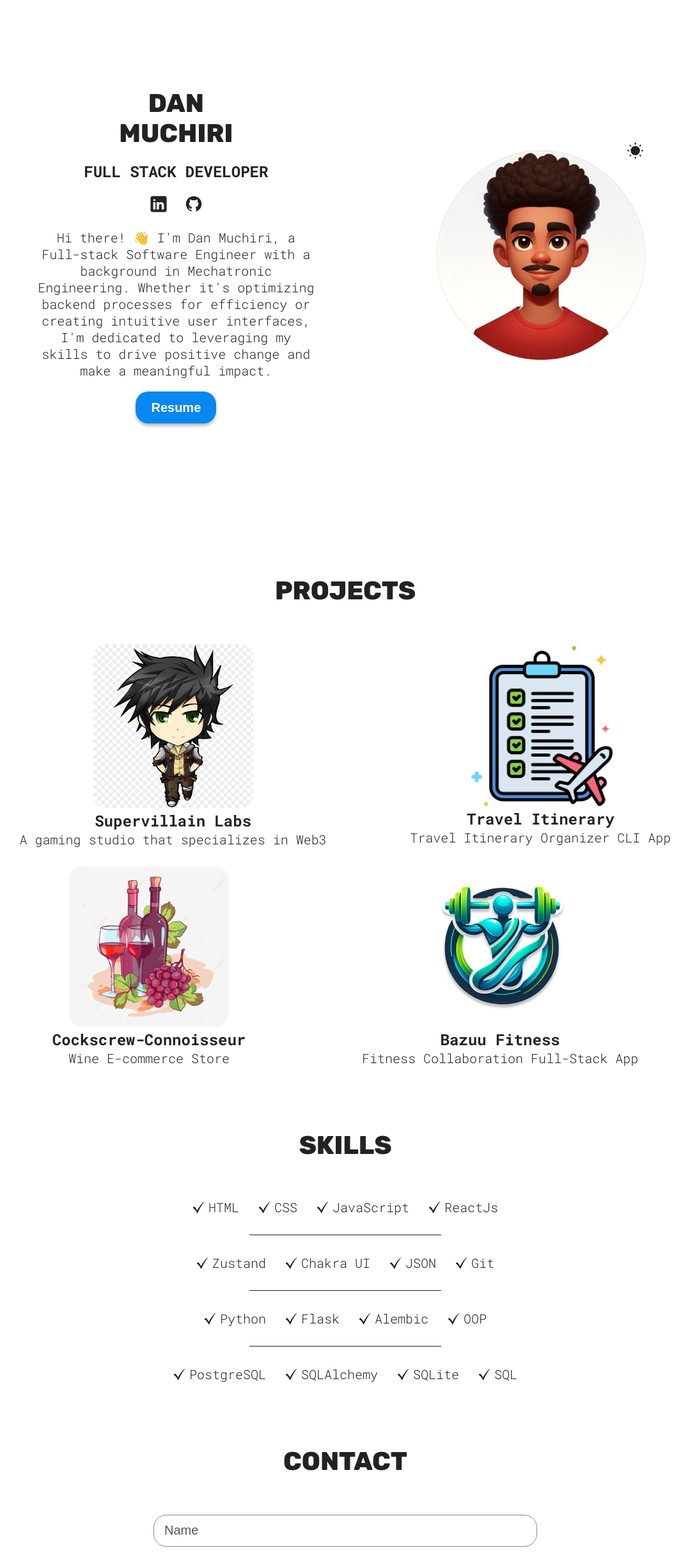
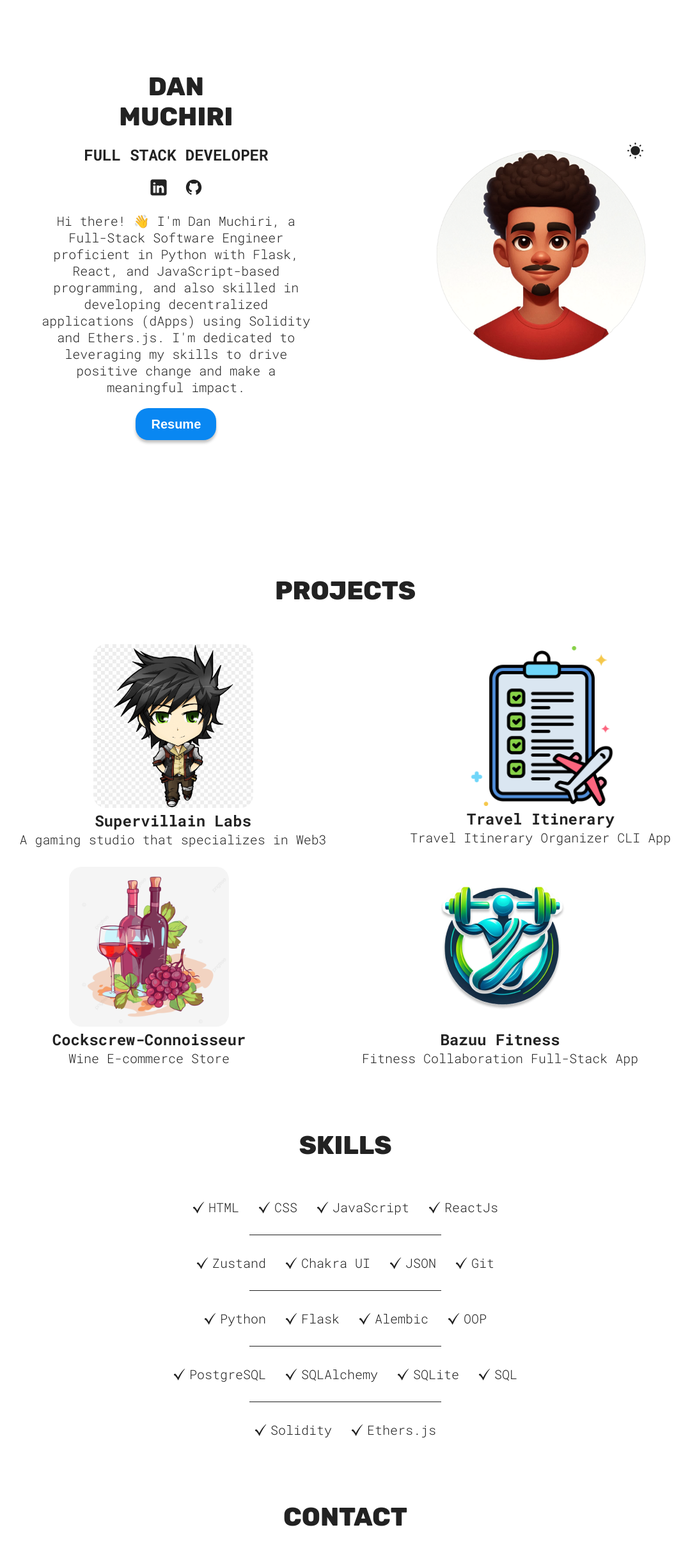
Before and after one commit to Dan-Muchiri/portfolio, a React (Vite) app: page / in a window 1280 px wide. Shown: the top 2445 px of the page at 64% size, without its empty margins (100-1179 px from the left). Built offline with nearby package versions, Linux system fonts and the light colour scheme.

Commit message:
modified resume

```diff
--- a/src/sections/Hero/Hero.jsx
+++ b/src/sections/Hero/Hero.jsx
@@ -6,7 +6,7 @@
 import linkedinDark from "../../assets/linkedin-dark.svg"
 import githubLight from "../../assets/github-light.svg"
 import githubDark from "../../assets/github-dark.svg"
-import CV from "../../assets/Dan-Muchiri-Resume.pdf"
+import CV from "../../assets/Full-stack-resume.pdf"
 import { useTheme } from "../../common/ThemeContext"
 
 function Hero() {
@@ -38,7 +38,7 @@
                     <img src={githubIcon} alt="Github icon"/>
                 </a>
             </span>
-            <p className={styles.description}>Hi there! 👋 I'm Dan Muchiri, a Full-stack Software Engineer with a background in Mechatronic Engineering. Whether it's optimizing backend processes for efficiency or creating intuitive user interfaces, I'm dedicated to leveraging my skills to drive positive change and make a meaningful impact.</p>
+            <p className={styles.description}>Hi there! 👋 I'm Dan Muchiri, a Full-Stack Software Engineer proficient in Python with Flask, React, and JavaScript-based programming, and also skilled in developing decentralized applications (dApps) using Solidity and Ethers.js. I'm dedicated to leveraging my skills to drive positive change and make a meaningful impact.</p>
             <a href={CV} download>
                 <button className="hover">
                     Resume
--- a/src/sections/Skills/Skills.jsx
+++ b/src/sections/Skills/Skills.jsx
@@ -33,6 +33,11 @@
             <SkillList src={checkMarkIcon} skill="SQLite"/>
             <SkillList src={checkMarkIcon} skill="SQL"/>
         </div>
+        <hr/>
+        <div className={styles.skillList}>
+            <SkillList src={checkMarkIcon} skill="Solidity"/>
+            <SkillList src={checkMarkIcon} skill="Ethers.js"/>
+        </div>
     </section>
   )
 }
```
Also changed, not shown: 2 other files (tests, documents, lock files or other folders).
